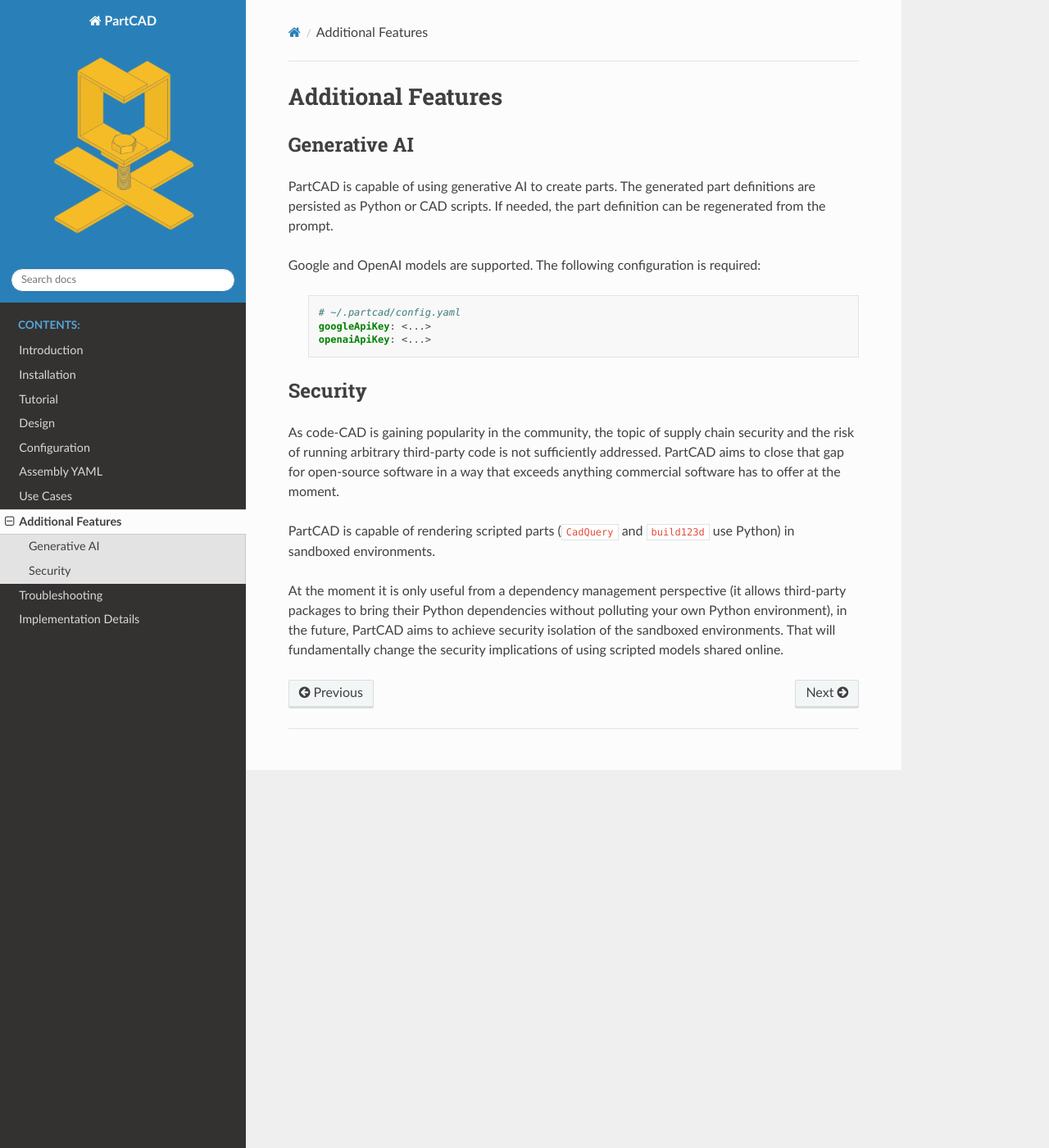
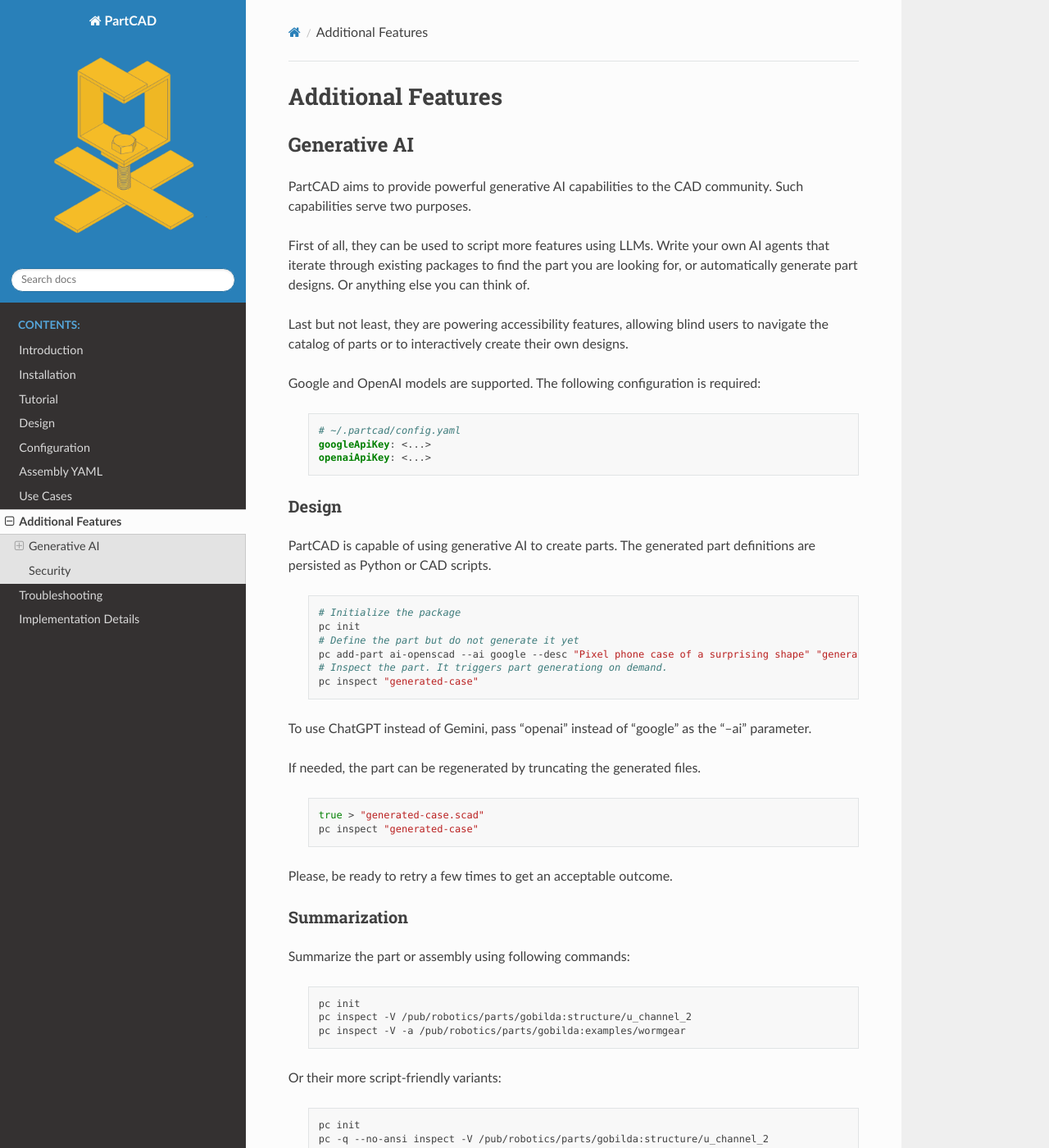
Before and after one commit to openvmp/partcad, a Sphinx documentation site: the page built from docs/source/features.rst, in a window 1280 px wide and 1400 px high. Shown: the whole window at 82% size. Built offline with Sphinx 7.4.7 and the Read the Docs theme 2.0.0, drawn with Linux system fonts in a browser that asks for light colours; some of the changed text lies outside the part shown.

```diff
--- a/docs/source/features.rst
+++ b/docs/source/features.rst
@@ -5,9 +5,17 @@
 Generative AI
 =============
 
-PartCAD is capable of using generative AI to create parts.
-The generated part definitions are persisted as Python or CAD scripts.
-If needed, the part definition can be regenerated from the prompt.
+PartCAD aims to provide powerful generative AI capabilities to the CAD community.
+Such capabilities serve two purposes.
+
+First of all, they can be used to script more features using LLMs.
+Write your own AI agents that iterate through existing packages
+to find the part you are looking for, or automatically generate part designs.
+Or anything else you can think of.
+
+Last but not least, they are powering accessibility features,
+allowing blind users to navigate the catalog of parts or to interactively
+create their own designs.
 
 Google and OpenAI models are supported. The following configuration is required:
 
@@ -16,6 +24,52 @@
     # ~/.partcad/config.yaml
     googleApiKey: <...>
     openaiApiKey: <...>
+
+
+Design
+------
+
+PartCAD is capable of using generative AI to create parts.
+The generated part definitions are persisted as Python or CAD scripts.
+
+  .. code-block:: bash
+
+    # Initialize the package
+    pc init
+    # Define the part but do not generate it yet
+    pc add-part ai-openscad --ai google --desc "Pixel phone case of a surprising shape" "generated-case.scad"
+    # Inspect the part. It triggers part generationg on demand.
+    pc inspect "generated-case"
+
+To use ChatGPT instead of Gemini, pass "openai" instead of "google" as the "--ai" parameter.
+
+If needed, the part can be regenerated by truncating the generated files.
+
+  .. code-block:: bash
+
+    true > "generated-case.scad"
+    pc inspect "generated-case"
+
+Please, be ready to retry a few times to get an acceptable outcome.
+
+Summarization
+-------------
+
+Summarize the part or assembly using following commands:
+
+  .. code-block:: bash
+
+    pc init
+    pc inspect -V /pub/robotics/parts/gobilda:structure/u_channel_2
+    pc inspect -V -a /pub/robotics/parts/gobilda:examples/wormgear
+
+Or their more script-friendly variants:
+
+  .. code-block:: bash
+
+    pc init
+    pc -q --no-ansi inspect -V /pub/robotics/parts/gobilda:structure/u_channel_2
+    pc -q --no-ansi inspect -V -a /pub/robotics/parts/gobilda:examples/wormgear
 
 ========
 Security
```
Also changed, not shown: docs/source/configuration.rst (+4 -3 lines), 14 other files.
